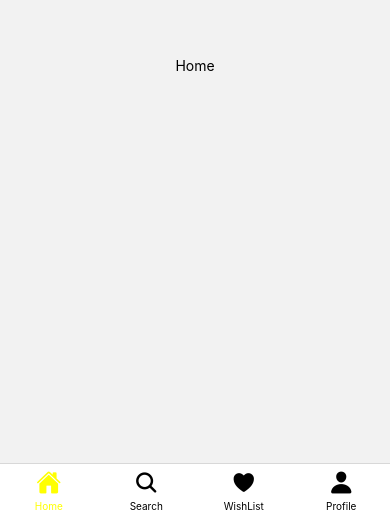
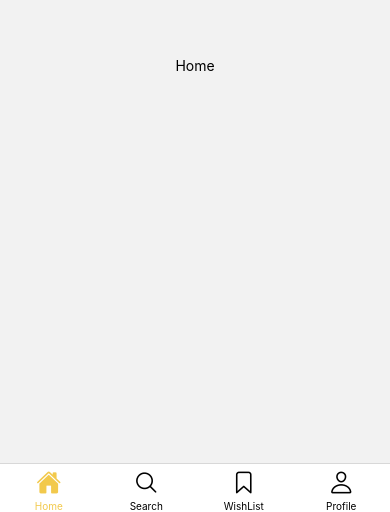
Before and after one commit to moussadeh/appFilms, a React Native app: screen / in a window 390 px wide. Shown: the part 332-844 px from the top of the page. Built offline with nearby package versions, Linux system fonts and the light colour scheme.

Commit message:
navbar avec icones

```diff
--- a/src/components/navigation/AppNavigator.tsx
+++ b/src/components/navigation/AppNavigator.tsx
@@ -12,11 +12,11 @@ const Tab = createBottomTabNavigator();
 const AppNavigator = () => {
     return (
         <NavigationContainer>
-            <Tab.Navigator screenOptions={{ tabBarActiveTintColor: 'yellow', tabBarInactiveTintColor: 'black', headerShown: false }}>
+            <Tab.Navigator screenOptions={{ tabBarActiveTintColor: '#F2C94C', tabBarInactiveTintColor: 'black', headerShown: false }}>
                 <Tab.Screen name="Home" component={HomeScreen} options={{tabBarIcon: ({color, size}) => (<Icon name="home" color={color} size={size} />)}}></Tab.Screen>
-                <Tab.Screen name="Search" component={SearchScreen} options={{tabBarIcon: ({color, size}) => (<Icon name="search" color={color} size={size} />)}}></Tab.Screen>
-                <Tab.Screen name="WishList" component={WishListScreen} options={{tabBarIcon: ({color, size}) => (<Icon name="heart" color={color} size={size} />)}}></Tab.Screen>
-                <Tab.Screen name="Profile" component={ProfileScreen} options={{tabBarIcon: ({color, size}) => (<Icon name="person" color={color} size={size} />)}}></Tab.Screen>
+                <Tab.Screen name="Search" component={SearchScreen} options={{tabBarIcon: ({color, size}) => (<Icon name="search-outline" color={color} size={size} />)}}></Tab.Screen>
+                <Tab.Screen name="WishList" component={WishListScreen} options={{tabBarIcon: ({color, size}) => (<Icon name="bookmark-outline" color={color} size={size} />)}}></Tab.Screen>
+                <Tab.Screen name="Profile" component={ProfileScreen} options={{tabBarIcon: ({color, size}) => (<Icon name="person-outline" color={color} size={size} />)}}></Tab.Screen>
             </Tab.Navigator>
         </NavigationContainer>
     )
```
Also changed, not shown: src/assets/images/unsplash_UC0HZdUitWY.png (added).
